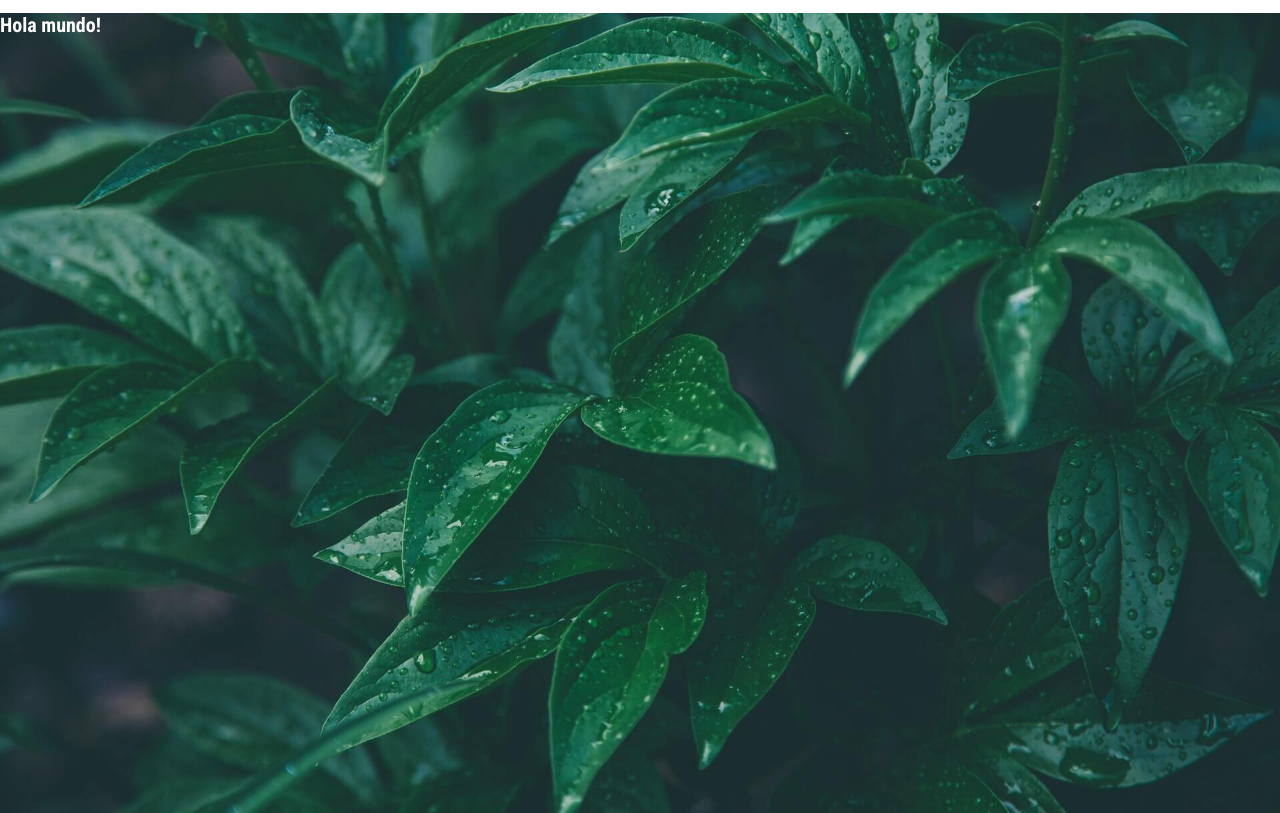
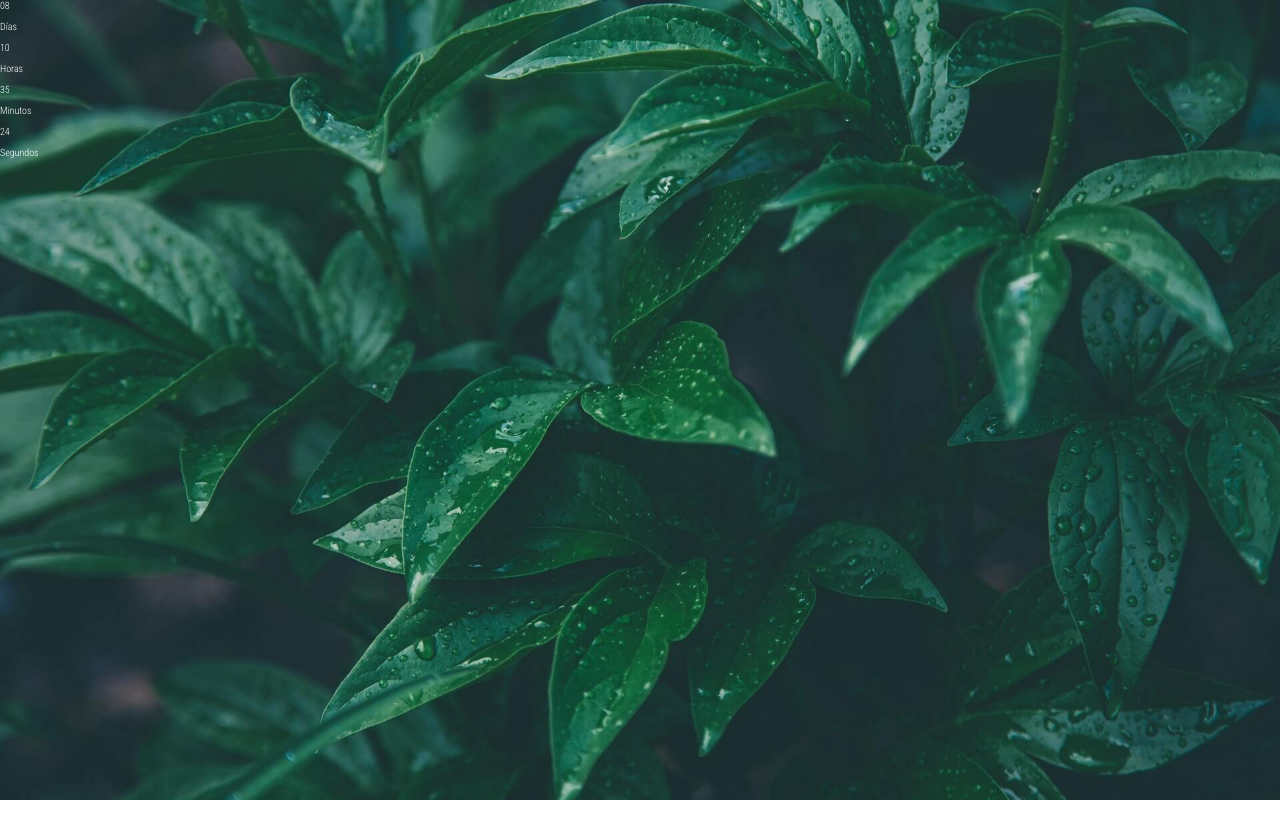
Before and after one commit to efrainhgmx/countdonw-app, a React (Create React App) app: page / in a window 1280 px wide. Built offline with nearby package versions, Linux system fonts and the light colour scheme.

Commit message:
Structure for designs

```diff
--- a/src/components/CounterDown/CounterDown.js
+++ b/src/components/CounterDown/CounterDown.js
@@ -5,7 +5,27 @@
 export const CounterDown = () => {
     return (
         <div className="bg-container">
-            <h1>Hola mundo!</h1>
+            <section  className="counterdown-cointainer">
+                <div>
+                    <span className="date">08</span>
+                    <p>Días</p>
+                </div>
+
+                <div>
+                    <span className="date">10</span>
+                    <p>Horas</p>
+                </div>
+
+                <div>
+                    <span className="date">35</span>
+                    <p>Minutos</p>
+                </div>
+
+                <div>
+                    <span className="date">24</span>
+                    <p>Segundos</p>
+                </div>
+            </section>
         </div>
     )
 }
```
